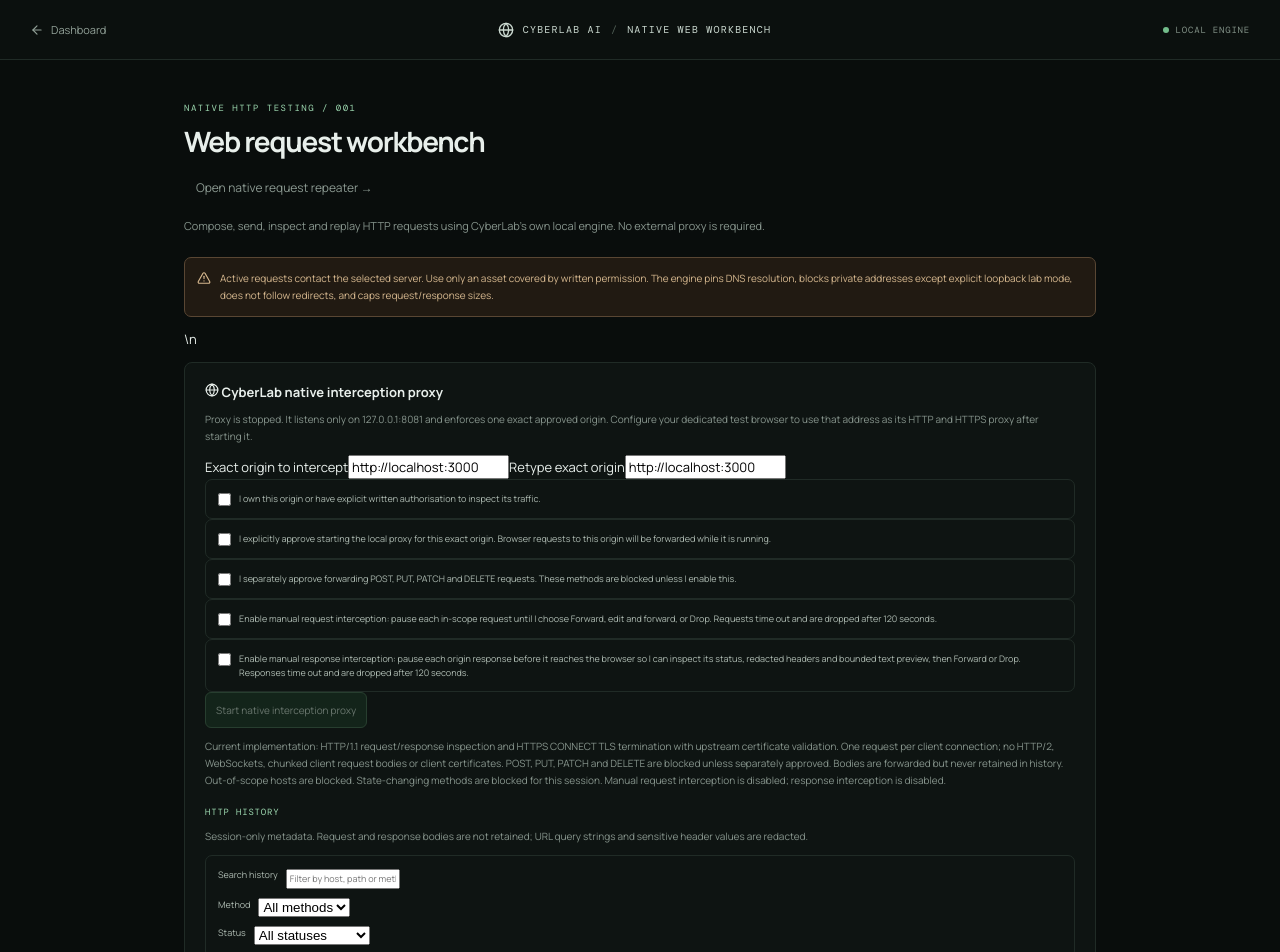
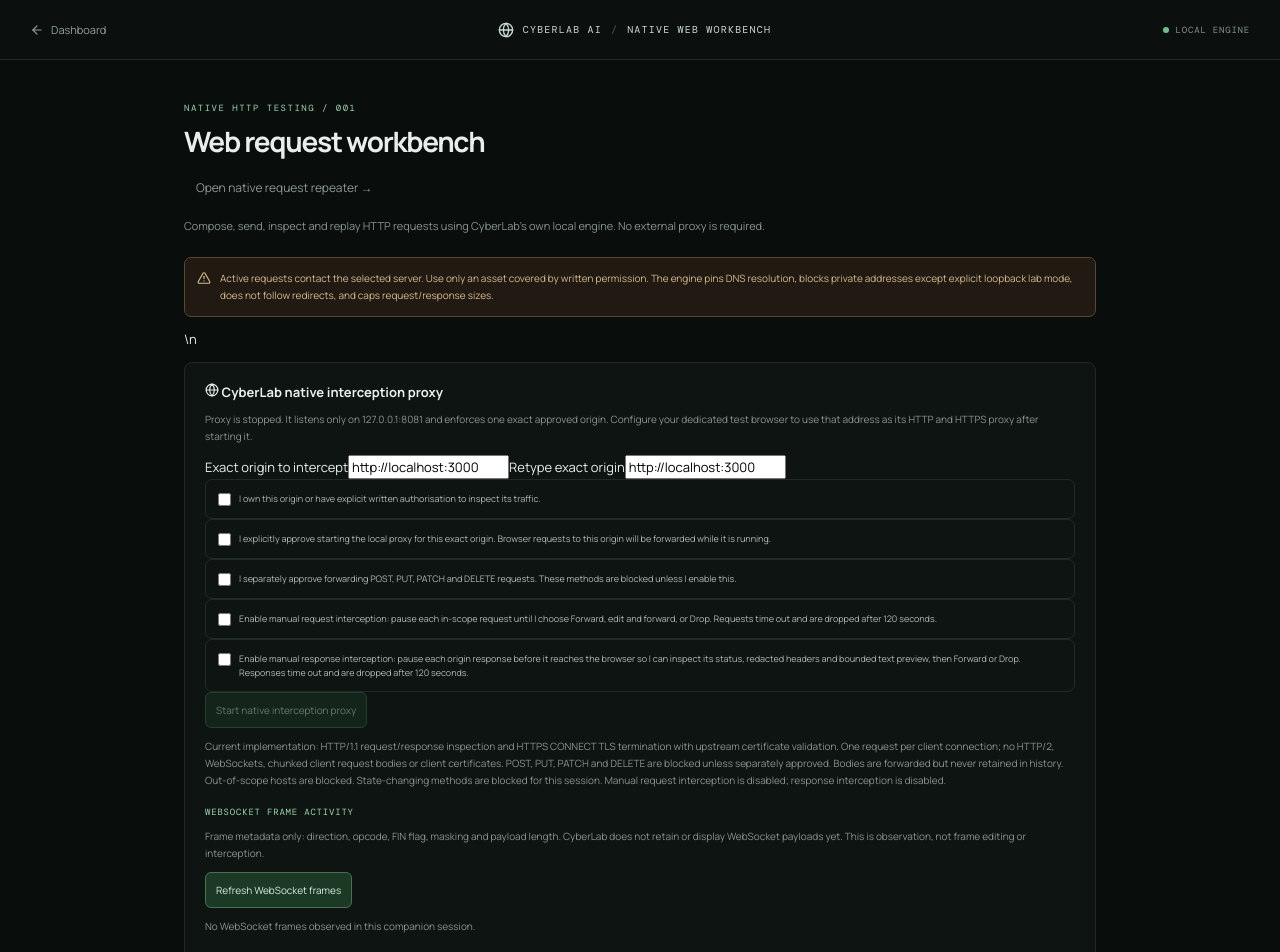
Before and after one commit to abelmiracle377-stack/cyberlab-ai, a Next.js app: page /web-workbench in a window 1280 px wide. Shown: the top 952 px of the page. Built offline with nearby package versions, Linux system fonts and the light colour scheme.

Commit message:
Show WebSocket frame metadata in native workbench

```diff
--- a/app/web-workbench/page.tsx
+++ b/app/web-workbench/page.tsx
@@ -8,6 +8,7 @@ type ProxyHistoryItem = { id: string; method: string; url: string; status: numbe
 type PendingIntercept = { id: string; method: string; url: string; path: string; headers: { name: string; value: string }[]; bodyLength: number; bodyOmitted: boolean; body: string; bodyEditable: boolean; createdAt: string; decisionTimeoutSeconds: number; };
 type PendingResponseIntercept = { id: string; method: string; url: string; status: number; reason: string; headers: { name: string; value: string }[]; bodyLength: number; body: string; bodyVisible: boolean; bodyEditable: boolean; bodyTruncated: boolean; createdAt: string; decisionTimeoutSeconds: number; };
 type ResponseInterceptDraft = { status: number; reason: string; headersText: string; body: string };
+type WebSocketFrameMeta = { direction: string; fin: boolean; opcode: number; opcodeName: string; masked: boolean; payloadLength: number; capturedAt: string };
 type InterceptDraft = { method: string; path: string; headersText: string; body: string };
 type HttpResult = {
   id: string; status: number; reason: string; method: string; target: string;
@@ -65,6 +66,7 @@ export default function WebWorkbenchPage() {
   const [proxyHistoryMethodFilter, setProxyHistoryMethodFilter] = useState("ALL");
   const [proxyHistoryStatusFilter, setProxyHistoryStatusFilter] = useState("ALL");
   const [selectedProxyHistoryId, setSelectedProxyHistoryId] = useState("");
+  const [webSocketFrames, setWebSocketFrames] = useState<WebSocketFrameMeta[]>([]);
 
   const token = () => sessionStorage.getItem("cyberlab.kaliBridgeToken") || "";
 
@@ -114,6 +116,15 @@ export default function WebWorkbenchPage() {
     const data = await response.json();
     if (!response.ok) throw new Error(data.error || "Could not load proxy history.");
     setProxyHistory(data.items || []);
+  }
+
+  async function loadWebSocketFrames() {
+    const pairing = token();
+    if (!pairing) return;
+    const response = await fetch("http://127.0.0.1:8765/proxy/websocket-frames?limit=100", { headers: { Authorization: "Bearer " + pairing } });
+    const data = await response.json();
+    if (!response.ok) throw new Error(data.error || "Could not load WebSocket frame metadata.");
+    setWebSocketFrames(data.items || []);
   }
 
   async function loadPendingIntercepts() {
@@ -286,6 +297,12 @@ export default function WebWorkbenchPage() {
     }, 1000);
     return () => window.clearInterval(interval);
   }, [proxyInterceptActive, proxyResponseInterceptActive]);
+  useEffect(() => {
+    if (!proxyActive) return;
+    loadWebSocketFrames().catch(() => undefined);
+    const interval = window.setInterval(() => loadWebSocketFrames().catch(() => undefined), 1500);
+    return () => window.clearInterval(interval);
+  }, [proxyActive]);
 
   async function sendRequest(event: React.FormEvent) {
     event.preventDefault();
@@ -398,6 +415,14 @@ export default function WebWorkbenchPage() {
           </div>)}
           {!pendingResponseIntercepts.length && <p>No origin responses are currently waiting.</p>}
         </>}
+        <h3>WebSocket frame activity</h3>
+        <p>Frame metadata only: direction, opcode, FIN flag, masking and payload length. CyberLab does not retain or display WebSocket payloads yet. This is observation, not frame editing or interception.</p>
+        <button className="report-download" type="button" onClick={()=>loadWebSocketFrames().catch(cause=>setProxyError(cause instanceof Error ? cause.message : "Could not refresh WebSocket frame metadata."))}>Refresh WebSocket frames</button>
+        {webSocketFrames.slice(0,50).map((frame,index)=><div className="scope-warning" key={frame.capturedAt+"-"+index}>
+          <strong>{frame.direction} · {frame.opcodeName} ({frame.opcode})</strong>
+          <p>{frame.payloadLength} payload bytes · {frame.fin ? "final frame" : "fragment"} · {frame.masked ? "masked" : "unmasked"} · {frame.capturedAt}</p>
+        </div>)}
+        {!webSocketFrames.length && <p>No WebSocket frames observed in this companion session.</p>}
         <h3>HTTP history</h3>
         <p>Session-only metadata. Request and response bodies are not retained; URL query strings and sensitive header values are redacted.</p>
         <div className="scope-checks">
```
